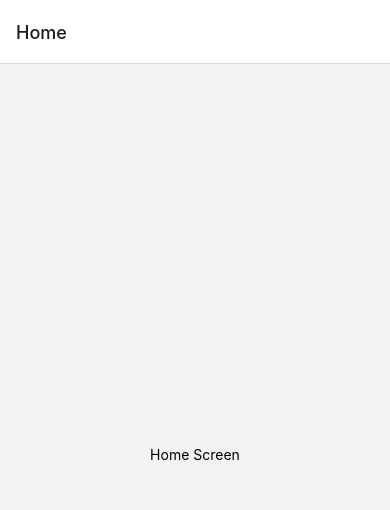
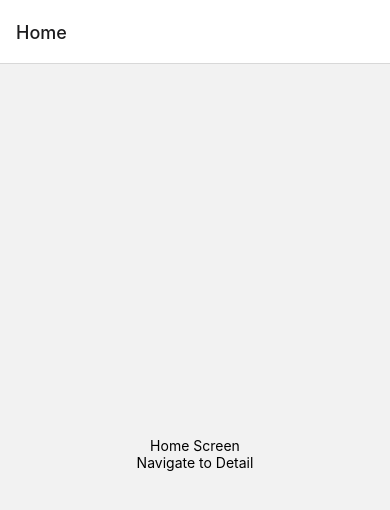
Before and after one commit to BauerAndre/CryptoPrices, a React Native app: screen / in a window 390 px wide. Shown: the top 510 px of the page. Built offline with nearby package versions, Linux system fonts and the light colour scheme.

Commit message:
navigation

```diff
--- a/screens/Home.tsx
+++ b/screens/Home.tsx
@@ -1,10 +1,16 @@
 import React from 'react';
-import {Text, View} from 'react-native';
+import {Text, View, Pressable} from 'react-native';
 
-export const HomeScreen = () => {
+export const HomeScreen = ({navigation}: {navigation: any}) => {
+  const navigateToDetail = () => {
+    navigation.navigate('Detail');
+  };
   return (
     <View style={{flex: 1, alignItems: 'center', justifyContent: 'center'}}>
       <Text>Home Screen</Text>
+      <Pressable onPress={navigateToDetail}>
+        <Text>Navigate to Detail</Text>
+      </Pressable>
     </View>
   );
 };
```
